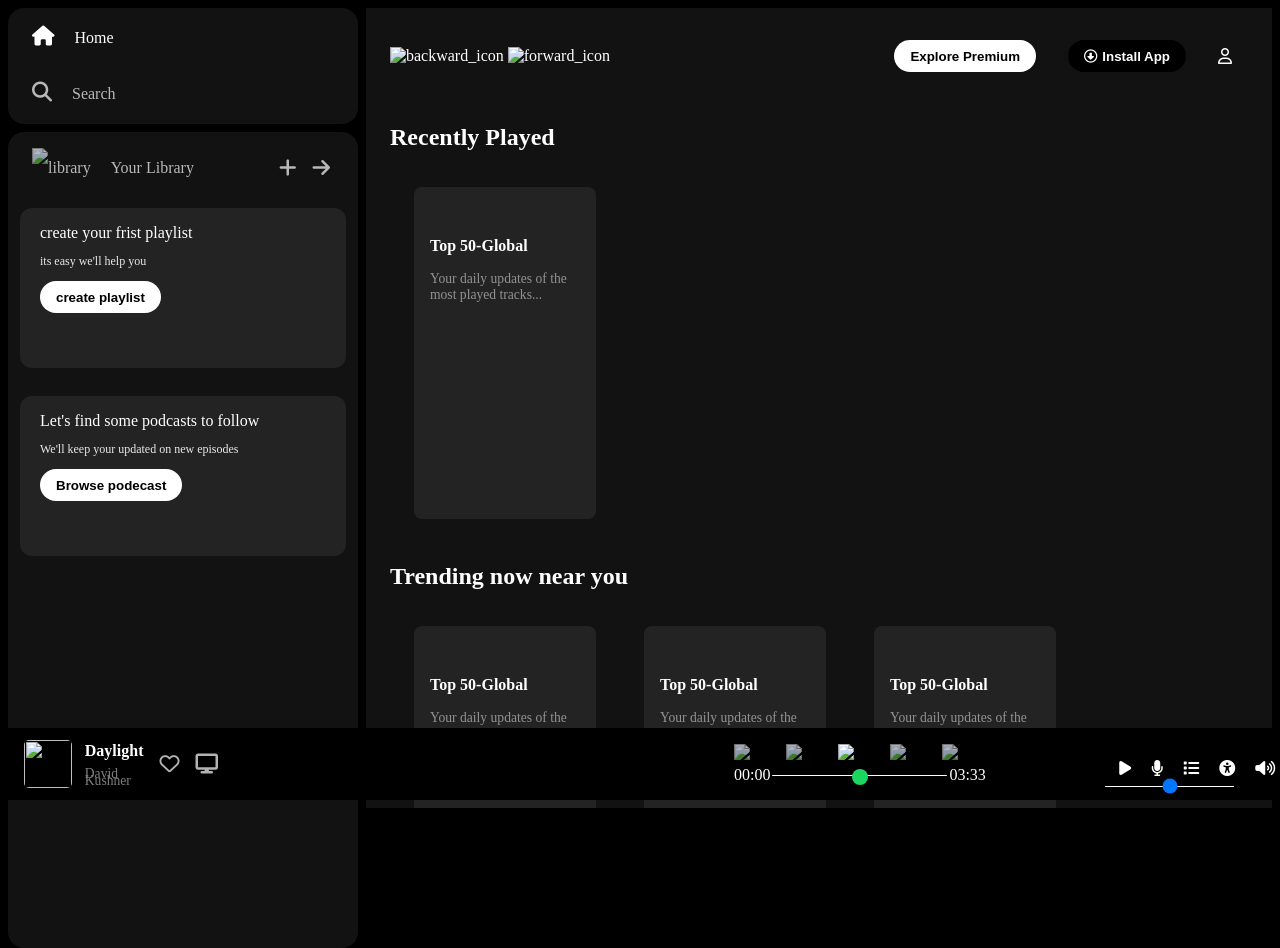
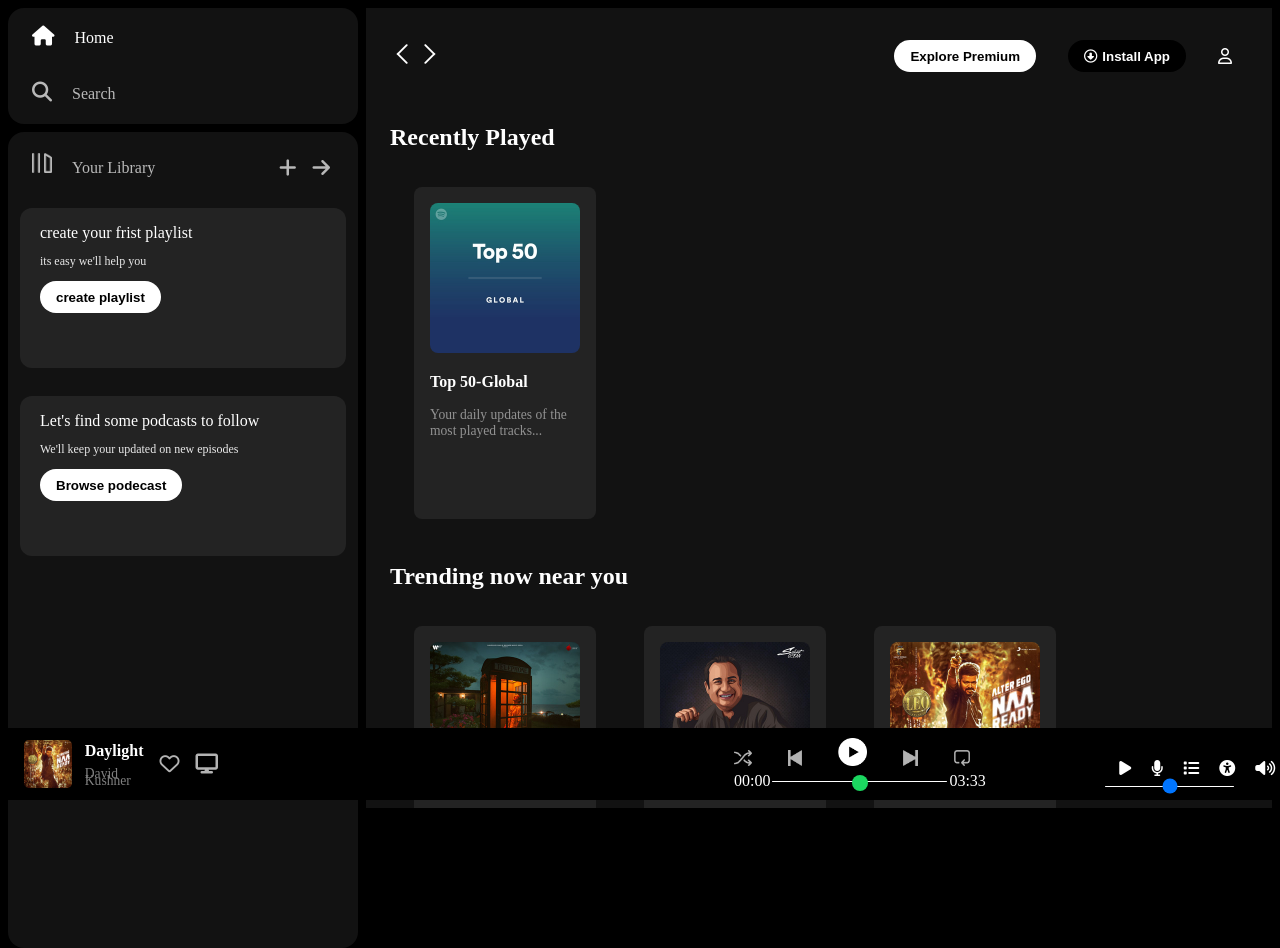
Before and after one commit to malle-krishna7/spotify-clone, a plain HTML site: page index.html in a window 1280 px wide. Drawn offline with nearby package versions, Linux system fonts and the light colour scheme; the site is published under a folder, as on GitHub Pages, so addresses that start at the root find nothing.

Commit message:
Update index.html

```diff
--- a/index.html
+++ b/index.html
@@ -5,7 +5,7 @@
   <meta name="viewport" content="width=device-width, initial-scale=1.0">
   <title>Spotify - Web Player : Music For Everyone</title>
   <link rel="stylesheet" href="style.css">
-  <link rel="icon" href="/spotify-clone/img/logo.png">
+  <link rel="icon" href="img/logo.png">
   <link rel="stylesheet" href="https://fonts.googleapis.com/css2?family=Material+Symbols+Outlined:opsz,wght,FILL,GRAD@20..48,100..700,0..1,-50..200" />
   <link rel="stylesheet" href="https://cdnjs.cloudflare.com/ajax/libs/font-awesome/6.5.1/css/all.min.css" integrity="sha512-DTOQO9RWCH3ppGqcWaEA1BIZOC6xxalwEsw9c2QQeAIftl+Vegovlnee1c9QX4TctnWMn13TZye+giMm8e2LwA==" crossorigin="anonymous" referrerpolicy="no-referrer" />
 </head>
@@ -25,7 +25,7 @@
       <div class="library">
         <div class="option">
           <div class="lib-option nav-option">
-            <img src="/spotify-clone/img/library_icon.png" alt="library">
+            <img src="img/library_icon.png" alt="library">
             <a href="#">Your Library</a>
           </div>
           <div class="icons">
@@ -52,8 +52,8 @@
     <div class="main-content">
       <div class="sticky-nav">
         <div class="stycky-nav-icons">
-          <img src="/spotify-clone/img/backward_icon.png" alt="backward_icon">
-          <img src="/spotify-clone/img/forward_icon.png" alt="forward_icon" class="hide" >
+          <img src="img/backward_icon.png" alt="backward_icon">
+          <img src="img/forward_icon.png" alt="forward_icon" class="hide" >
         </div>
         <div class="sticky-nav-option">
           <button class="badge nav-item hide" >Explore Premium</button>
@@ -65,7 +65,7 @@
         <h2>Recently Played</h2>
         <div class="card-container">
           <div class="card">
-            <img src="/spotify-clone/img/card1img.jpeg" alt="">
+            <img src="img/card1img.jpeg" alt="">
             <p class="card-title">Top 50-Global</p>
             <p class="card-info">Your daily updates of the most played tracks...</p>
           </div>
@@ -74,22 +74,22 @@
         <h2>Trending now near you </h2>
         <div class="card-container">
           <div class="card">
-            <img src="/spotify-clone/img/card2img.jpeg" alt="">
+            <img src="img/card2img.jpeg" alt="">
             <p class="card-title">Top 50-Global</p>
             <p class="card-info">Your daily updates of the most played tracks...</p>
           </div>
           <div class="card">
-            <img src="/spotify-clone/img/card3img.jpeg" alt="">
+            <img src="img/card3img.jpeg" alt="">
             <p class="card-title">Top 50-Global</p>
             <p class="card-info">Your daily updates of the most played tracks...</p>
           </div>
           <div class="card">
-            <img src="/spotify-clone/img/card4img.jpeg" alt="">
+            <img src="img/card4img.jpeg" alt="">
             <p class="card-title">Top 50-Global</p>
             <p class="card-info">Your daily updates of the most played tracks...</p>
           </div>
           <div class="card">
-            <img src="/spotify-clone/img/card5img.jpeg" alt="">
+            <img src="img/card5img.jpeg" alt="">
             <p class="card-title">Top 50-Global</p>
             <p class="card-info">Your daily updates of the most played tracks...</p>
           </div>
@@ -98,17 +98,17 @@
         <h2>Featured charts</h2>
         <div class="card-container">
           <div class="card">
-            <img src="/spotify-clone/img/card5img.jpeg" alt="">
+            <img src="img/card5img.jpeg" alt="">
             <p class="card-title">Top 50-Global</p>
             <p class="card-info">Your daily updates of the most played tracks...</p>
           </div>
           <div class="card">
-            <img src="/spotify-clone/img/card6img.jpeg" alt="">
+            <img src="img/card6img.jpeg" alt="">
             <p class="card-title">Top 50-Global</p>
             <p class="card-info">Your daily updates of the most played tracks...</p>
           </div>
           <div class="card">
-            <img src="/spotify-clone/img/card1img.jpeg" alt="">
+            <img src="img/card1img.jpeg" alt="">
             <p class="card-title">Top 50-Global</p>
             <p class="card-info">Your daily updates of the most played tracks...</p>
           </div>
@@ -119,7 +119,7 @@
     </div>
     <div class="music-player">
       <div class="album">
-        <img src="/spotify-clone/img/card4img.jpeg" class="album-card">
+        <img src="img/card4img.jpeg" class="album-card">
         <div class="infos">
           <p class="card-title">Daylight</p>
           <p class="card-info">David Kushner</p>
@@ -131,11 +131,11 @@
       </div>
       <div class="player">
         <div class="player-control">
-          <img src="/spotify-clone/img/player_icon1.png" class="plyer-control-icon">
-          <img src="/spotify-clone/img/player_icon2.png" class="plyer-control-icon">
-          <img src="/spotify-clone/img/player_icon3.png" class="plyer-control-icon" style="opacity: 1;height: 1.8rem;">
-          <img src="/spotify-clone/img/player_icon4.png" class="plyer-control-icon">
-          <img src="/spotify-clone/img/player_icon5.png" class="plyer-control-icon">
+          <img src="img/player_icon1.png" class="plyer-control-icon">
+          <img src="img/player_icon2.png" class="plyer-control-icon">
+          <img src="img/player_icon3.png" class="plyer-control-icon" style="opacity: 1;height: 1.8rem;">
+          <img src="img/player_icon4.png" class="plyer-control-icon">
+          <img src="img/player_icon5.png" class="plyer-control-icon">
         </div>
         <div class="playback">
           <span class="cut-time">00:00</span>
```
